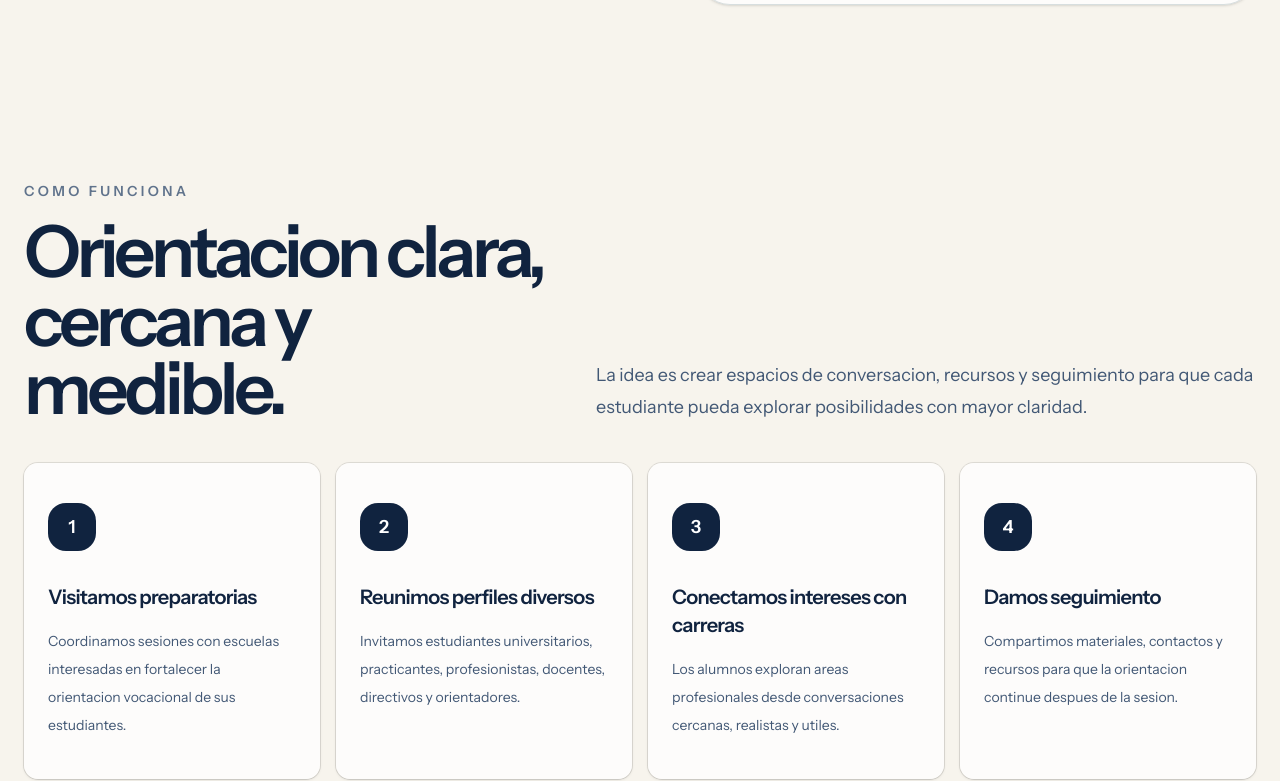
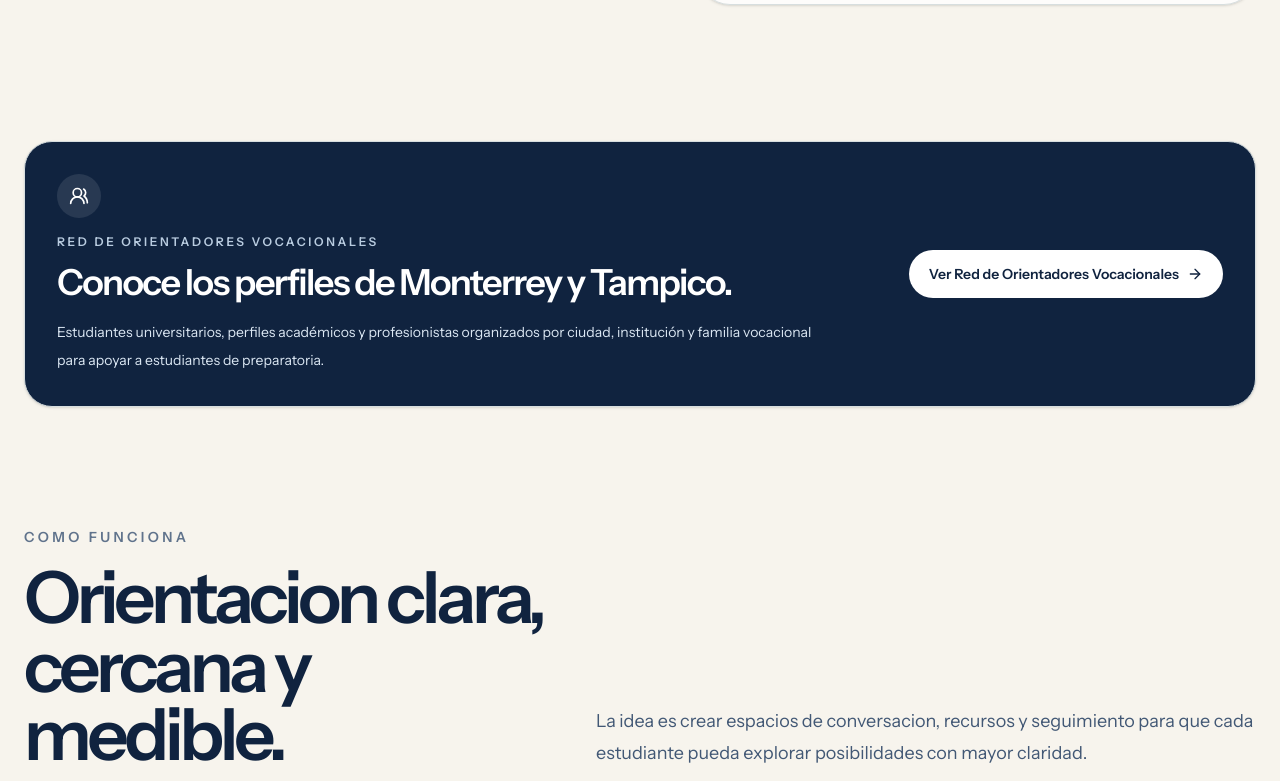
Before and after one commit to CarlosSanchezGutierrez/puente, a Next.js app in the folder apps/web/: page /eventos/puente-vocacional-2026 in a window 1280 px wide. Shown: the part 862-1643 px from the top of the page. Built offline with nearby package versions, Linux system fonts and the light colour scheme; no server answers.

Commit message:
design: improve vocational network visibility

```diff
--- a/apps/web/src/app/eventos/page.tsx
+++ b/apps/web/src/app/eventos/page.tsx
@@ -1,3 +1,4 @@
+import { VocationalNetworkHeroCta } from "@/components/events/vocational-network-hero-cta";
 import { FieldSupportCompact } from "@/components/services/field-support-teaser";
 import { VocationalEventFeature } from "@/components/events/vocational-event-feature";
 import {
@@ -137,6 +138,8 @@ export default async function EventosPage() {
         </div>
       </section>
 
+      <VocationalNetworkHeroCta eyebrow="Puente Vocacional 2026" title="Ver Red de Orientadores Vocacionales." description="Consulta las ediciones Monterrey y Tampico, las instituciones participantes y los perfiles universitarios, académicos y profesionales que integran la red." />
+
       <section className="mx-auto max-w-7xl px-6 py-14 md:py-20">
         <div className="grid gap-8 md:grid-cols-[0.85fr_1.15fr] md:items-end">
           <div>
@@ -163,6 +166,8 @@ export default async function EventosPage() {
           ))}
         </div>
       </section>
+
+      <VocationalNetworkHeroCta eyebrow="Puente Vocacional 2026" title="Ver Red de Orientadores Vocacionales." description="Consulta las ediciones Monterrey y Tampico, las instituciones participantes y los perfiles universitarios, académicos y profesionales que integran la red." />
 
       <section className="mx-auto max-w-7xl px-6 py-14 md:py-20">
         <div className="mb-8 flex flex-col gap-3 md:flex-row md:items-end md:justify-between">
@@ -236,6 +241,8 @@ export default async function EventosPage() {
           </div>
         )}
       </section>
+
+      <VocationalNetworkHeroCta eyebrow="Puente Vocacional 2026" title="Ver Red de Orientadores Vocacionales." description="Consulta las ediciones Monterrey y Tampico, las instituciones participantes y los perfiles universitarios, académicos y profesionales que integran la red." />
           <FieldSupportCompact />
 
     </SiteShell>
--- a/apps/web/src/app/eventos/puente-vocacional-2026/page.tsx
+++ b/apps/web/src/app/eventos/puente-vocacional-2026/page.tsx
@@ -1,3 +1,4 @@
+import { VocationalNetworkHeroCta } from "@/components/events/vocational-network-hero-cta";
 import { VocationalNetworkTeaser } from "@/components/events/vocational-network-teaser";
 import { FAQLinkSection } from "@/components/site/faq-link-section";
 import { BookingSection } from "@/components/site/booking-section";
@@ -211,6 +212,8 @@ export default function PuenteVocacionalPage() {
         </div>
       </section>
 
+      <VocationalNetworkHeroCta />
+
       <section className="mx-auto max-w-7xl px-6 py-14 md:py-20">
         <div className="grid gap-8 md:grid-cols-[0.9fr_1.1fr] md:items-end">
           <div>
@@ -243,6 +246,8 @@ export default function PuenteVocacionalPage() {
         </div>
       </section>
 
+      <VocationalNetworkHeroCta />
+
       <section className="mx-auto max-w-7xl px-6 py-14 md:py-20">
         <div className="mb-10 flex flex-col gap-3 md:flex-row md:items-end md:justify-between">
           <div>
@@ -268,6 +273,8 @@ export default function PuenteVocacionalPage() {
           ))}
         </div>
       </section>
+
+      <VocationalNetworkHeroCta />
 
       <section className="mx-auto max-w-7xl px-6 py-14 md:py-20">
         <div className="rounded-[2rem] bg-[#10233f] p-6 text-white shadow-sm md:p-10">
@@ -304,6 +311,8 @@ export default function PuenteVocacionalPage() {
           </div>
         </div>
       </section>
+
+      <VocationalNetworkHeroCta />
 
       <section className="mx-auto max-w-7xl px-6 py-14 md:py-20">
         <div className="rounded-[2rem] border border-[#d7dedf] bg-white/78 p-6 shadow-sm md:p-10">
@@ -345,11 +354,12 @@ export default function PuenteVocacionalPage() {
           </div>
         </div>
       </section>
+
+      <VocationalNetworkHeroCta />
           <VocationalInterestSection />
 
           <BookingSection title="Agenda una reunion sobre Puente Vocacional 2026." description="Para preparatorias, mentores, profesores, orientadores o aliados interesados en participar o conocer el programa." />
           <FAQLinkSection />
-          <VocationalNetworkTeaser />
     </SiteShell>
   );
 }
--- a/apps/web/src/app/eventos/puente-vocacional-2026/red/page.tsx
+++ b/apps/web/src/app/eventos/puente-vocacional-2026/red/page.tsx
@@ -38,7 +38,9 @@ function ProfileCard({ profile }: { profile: VocationalProfile }) {
           {profile.photo ? (
             <Image alt={profile.name} className="size-full object-cover" fill sizes="64px" src={profile.photo} />
           ) : (
-            initials(profile.name)
+            <span className="flex size-full items-center justify-center bg-[#10233f] text-sm font-semibold tracking-[-0.02em] text-white">
+              {initials(profile.name)}
+            </span>
           )}
         </div>
 
--- /dev/null
+++ b/apps/web/src/components/events/vocational-network-hero-cta.tsx
@@ -0,0 +1,42 @@
+import { ArrowRight, UsersRound } from "lucide-react";
+import Link from "next/link";
+
+type VocationalNetworkHeroCtaProps = {
+  eyebrow?: string;
+  title?: string;
+  description?: string;
+};
+
+export function VocationalNetworkHeroCta({
+  eyebrow = "Red de Orientadores Vocacionales",
+  title = "Conoce los perfiles de Monterrey y Tampico.",
+  description = "Estudiantes universitarios, perfiles académicos y profesionistas organizados por ciudad, institución y familia vocacional para apoyar a estudiantes de preparatoria.",
+}: VocationalNetworkHeroCtaProps) {
+  return (
+    <section className="mx-auto max-w-7xl px-6 py-8 md:py-10">
+      <div className="grid gap-6 rounded-[1.75rem] border border-[#d7dedf] bg-[#10233f] p-6 text-white shadow-sm md:grid-cols-[1fr_auto] md:items-center md:p-8">
+        <div>
+          <div className="mb-4 inline-flex size-11 items-center justify-center rounded-full bg-white/10 text-white">
+            <UsersRound className="size-5" />
+          </div>
+          <p className="text-xs font-semibold uppercase tracking-[0.22em] text-[#b9cce0]">
+            {eyebrow}
+          </p>
+          <h2 className="mt-3 max-w-3xl text-3xl font-semibold tracking-[-0.045em] text-white md:text-4xl">
+            {title}
+          </h2>
+          <p className="mt-4 max-w-3xl text-sm leading-7 text-[#dbe7f3]">
+            {description}
+          </p>
+        </div>
+        <Link
+          className="inline-flex min-h-12 items-center justify-center rounded-full bg-white px-5 text-sm font-semibold text-[#10233f] transition hover:bg-[#f7f4ed]"
+          href="/eventos/puente-vocacional-2026/red"
+        >
+          Ver Red de Orientadores Vocacionales
+          <ArrowRight className="ml-2 size-4" />
+        </Link>
+      </div>
+    </section>
+  );
+}
--- a/apps/web/src/lib/vocational-network.ts
+++ b/apps/web/src/lib/vocational-network.ts
@@ -114,8 +114,7 @@ export const vocationalProfiles: VocationalProfile[] = [
     family: "Ingenierías y Ciencias",
     city: "Monterrey",
     role: "Mentor universitario",
-    photo: "/mentores/sofia-sanchez-garza.jpg",
-    linkedin: "https://www.linkedin.com/in/sofiasanchezg/",
+        linkedin: "https://www.linkedin.com/in/sofiasanchezg/",
   },
   {
     name: "Sofía Sánchez Garza",
@@ -124,8 +123,7 @@ export const vocationalProfiles: VocationalProfile[] = [
     family: "Ingenierías y Ciencias",
     city: "Tampico",
     role: "Mentor universitario",
-    photo: "/mentores/sofia-sanchez-garza.jpg",
-    linkedin: "https://www.linkedin.com/in/sofiasanchezg/",
+        linkedin: "https://www.linkedin.com/in/sofiasanchezg/",
   },
   {
     name: "Elvia Itzamná Rosas Herrera",
@@ -144,8 +142,7 @@ export const vocationalProfiles: VocationalProfile[] = [
     family: "Ingenierías y Ciencias",
     city: "Tampico",
     role: "Mentor universitario",
-    photo: "/mentores/lehi-salvador-rangel-cardenas.jpg",
-    linkedin: "https://www.linkedin.com/in/lehi-salvador/",
+        linkedin: "https://www.linkedin.com/in/lehi-salvador/",
   },
   {
     name: "Maximiliano Lozano Suárez",
@@ -216,8 +213,7 @@ export const vocationalProfiles: VocationalProfile[] = [
     family: "Medicina y Ciencias de la Salud",
     city: "Tampico",
     role: "Mentor universitario",
-    photo: "/mentores/daphne-eunice-ramirez-garcia.jpg",
-    linkedin: "https://www.linkedin.com/in/daphne-eunice-ram%C3%ADrez-garc%C3%ADa-a5884a384/",
+        linkedin: "https://www.linkedin.com/in/daphne-eunice-ram%C3%ADrez-garc%C3%ADa-a5884a384/",
   },
   {
     name: "Jimena Luna Carcini",
```
